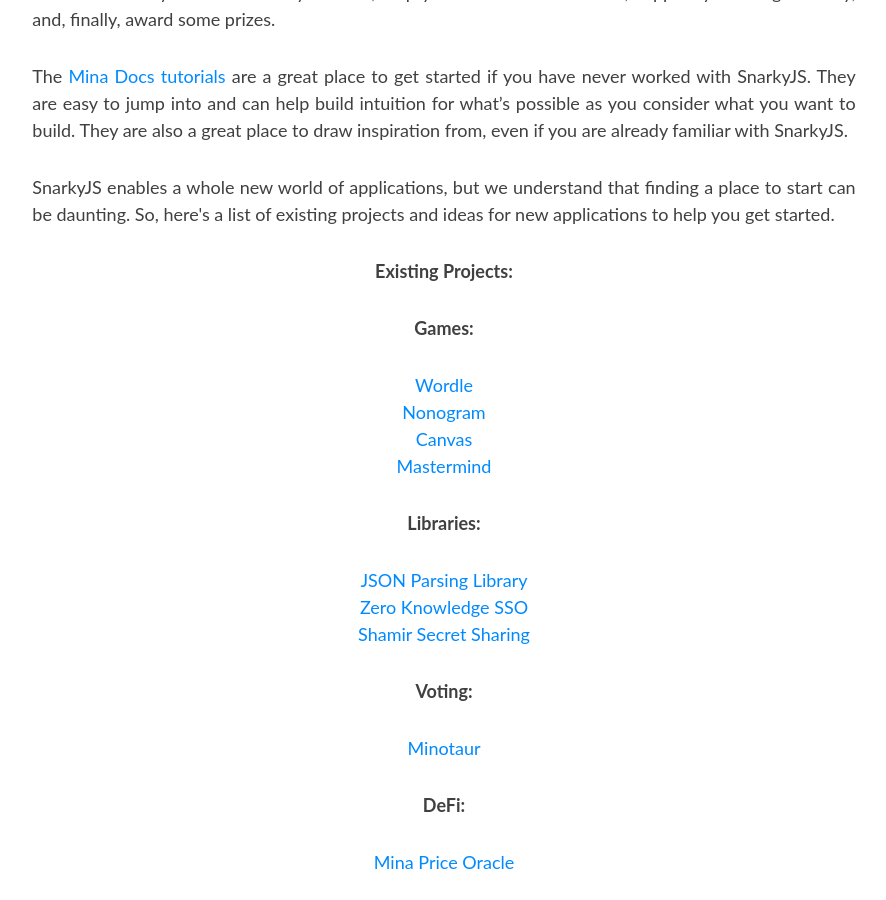
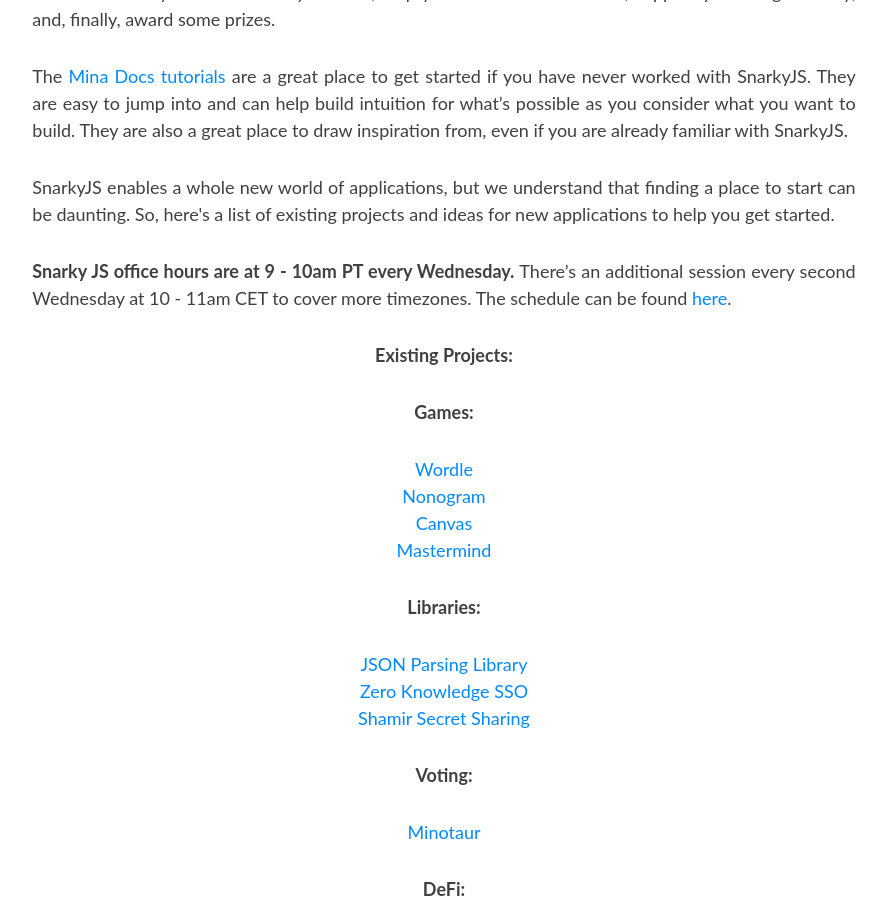
Before and after one commit to rdi-berkeley/zkp-web3-hackathon, a Jekyll site: the page built from _tracks/zk_snarkyjs_track.md, in a window 1280 px wide and 900 px high, scrolled down 1706 px. Shown: the whole window, without its empty margins (196-1082 px from the left). Built offline with Jekyll 4.4.1, drawn with Linux system fonts in a browser that asks for light colours; nearby versions of some CDN libraries; comment, search, counter and statistics services are not loaded.

Commit message:
Update zk_snarkyjs_track.md

```diff
--- a/_tracks/zk_snarkyjs_track.md
+++ b/_tracks/zk_snarkyjs_track.md
@@ -48,6 +48,8 @@ We’ll introduce you to the tools you need, help you decide what to build, supp
 </p>
  <p>
  SnarkyJS enables a whole new world of applications, but we understand that finding a place to start can be daunting. So, here's a list of existing projects and ideas for new applications to help you get started.</p>
+
+ <p> <b> Snarky JS office hours are at 9 - 10am PT every Wednesday. </b> There’s an additional session every second Wednesday at 10 - 11am CET to cover more timezones. The schedule can be found <a href = "https://lu.ma/mina">here</a>.</p>
 
  </div>
 
```
